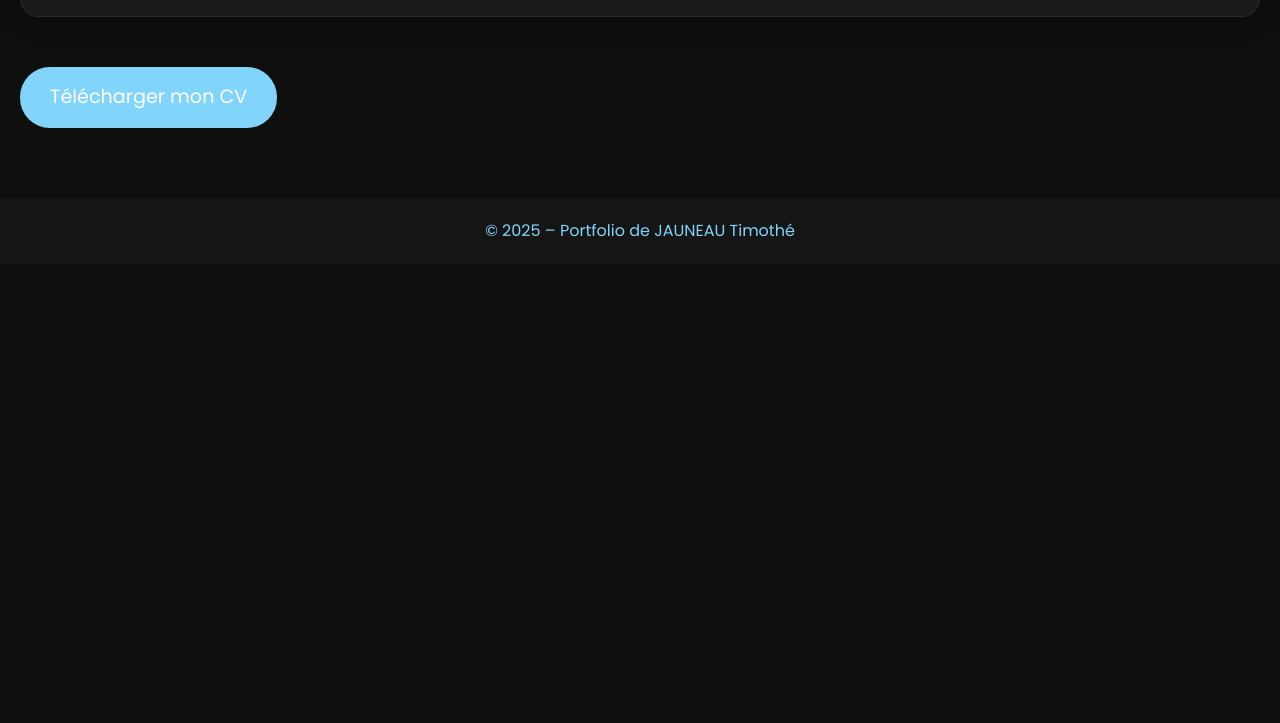
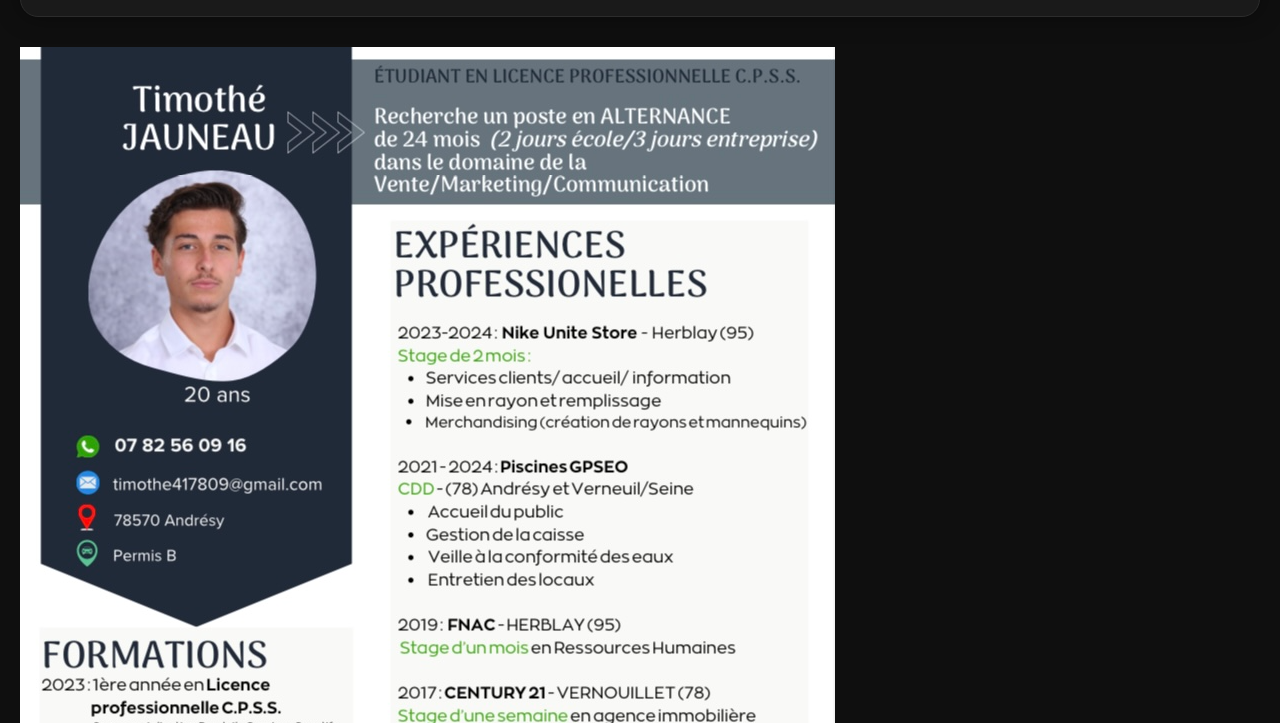
Before and after one commit to timothejn/portfolio, a plain HTML site: page index.html in a window 1280 px wide. Shown: the part 3437-4160 px from the top of the page. Before the commit the page ends 3701 px from the top, so only its background shows below. Drawn offline with nearby package versions, Linux system fonts and the light colour scheme.

Commit message:
Add image to CV section in index.html

```diff
--- a/index.html
+++ b/index.html
@@ -159,6 +159,7 @@
 
         <!-- CV Télécharger -->
         <section id="cv">
+            <img src="photo2.png" />
             <a href="CV_JAUNEAU_Timothe.pdf" download="CV_JAUNEAU_Timothe" class="download-btn">Télécharger mon CV</a>
         </section>
 
```
